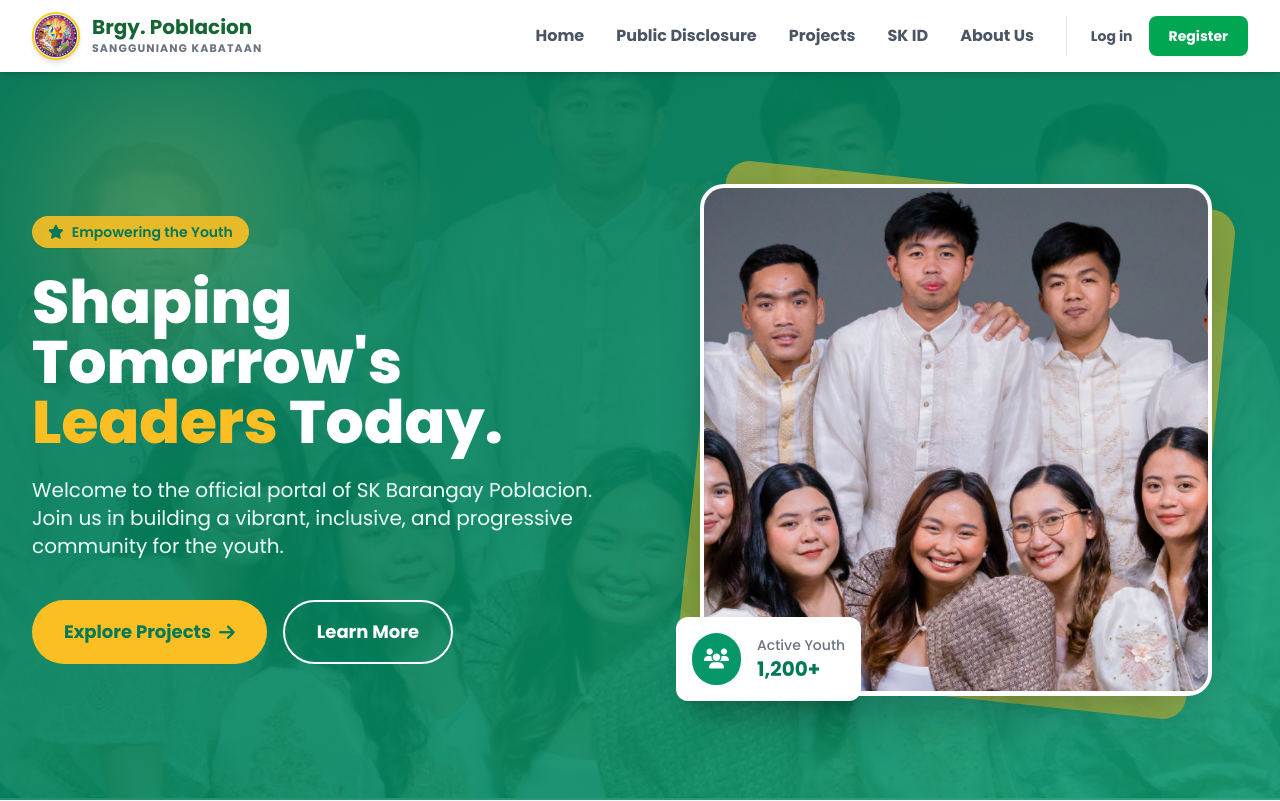
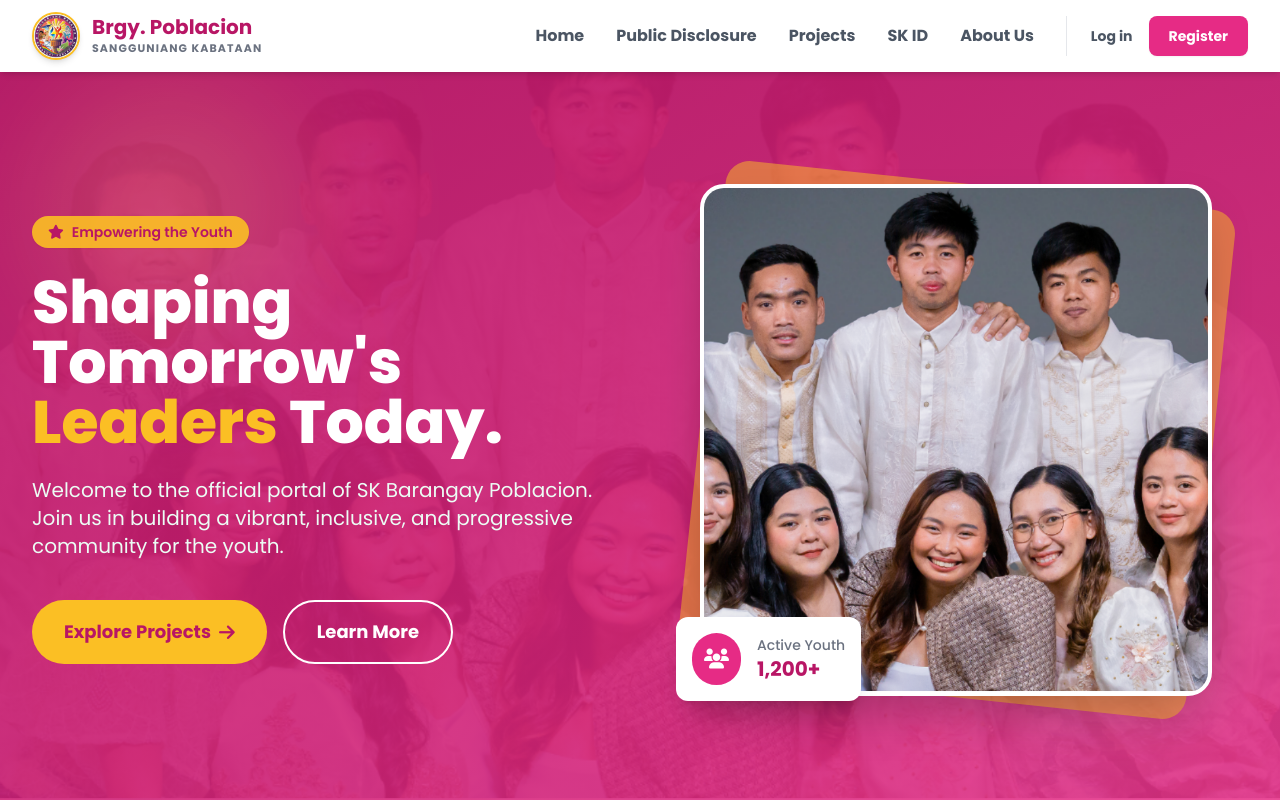
Before and after one commit to Hecate1021/skpob, a Laravel app: page / in a window 1280 px wide. Shown: the top 801 px of the page. Run offline with Laravel 12, Linux system fonts and the light colour scheme; data comes from the database, SQL or seed files in the repository; data that the repository does not hold is empty; style sheets or scripts are compiled from the project's sources.

Commit message:
update theme and id

```diff
--- a/resources/css/app.css
+++ b/resources/css/app.css
@@ -21,8 +21,8 @@
 }
 
 .hero-pattern {
-    background-color: #059669;
-    background-image: linear-gradient(135deg, rgba(5, 150, 105, 0.9) 0%, rgba(4, 120, 87, 0.95) 100%), url('https://images.unsplash.com/photo-1529156069898-49953e39b3ac?ixlib=rb-4.0.3&auto=format&fit=crop&w=2000&q=80');
+    background-color: #ff00ea;
+    background-image: linear-gradient(135deg, rgba(248, 60, 207, 0.9) 0%, rgba(4, 120, 87, 0.95) 100%), url('https://images.unsplash.com/photo-1529156069898-49953e39b3ac?ixlib=rb-4.0.3&auto=format&fit=crop&w=2000&q=80');
     background-size: cover;
     background-position: center;
     background-attachment: fixed;
--- a/resources/views/landing/partials/footer.blade.php
+++ b/resources/views/landing/partials/footer.blade.php
@@ -1,24 +1,21 @@
 <!-- Call to Action Section -->
 <!-- CTA Section -->
 <section class="py-20 relative overflow-hidden">
-    <div class="absolute inset-0 bg-[#00a651]"></div>
+    <!-- Updated to use your new pink sk-green theme variable -->
+    <div class="absolute inset-0 bg-sk-green"></div>
     <!-- Abstract pattern overlay -->
     <div class="absolute inset-0 opacity-10" style="background-image: radial-gradient(#FBBF24 2px, transparent 2px); background-size: 30px 30px;"></div>
 
     <div class="max-w-4xl mx-auto px-4 relative z-10 text-center">
         <h2 class="text-3xl md:text-5xl font-black text-white mb-6 tracking-tight">Be a Catalyst for Change</h2>
-        <p class="text-emerald-100 text-lg mb-10 max-w-2xl mx-auto font-medium leading-relaxed">
+        <!-- Changed emerald-100 to pink-100 for better blending -->
+        <p class="text-pink-100 text-lg mb-10 max-w-2xl mx-auto font-medium leading-relaxed">
             Do you have ideas to improve our community? We want to hear from you. Volunteer for our programs or suggest a new initiative today.
         </p>
         <div class="flex flex-col sm:flex-row gap-4 justify-center">
 
-            {{-- <!-- Volunteer Button (You can link this to a volunteer page later) -->
-            <button class="px-8 py-4 rounded-xl bg-white text-[#00a651] font-bold text-lg hover:bg-gray-50 hover:shadow-xl transition-all transform hover:-translate-y-1">
-                <i class="fas fa-hands-helping mr-2"></i> Become a Volunteer
-            </button> --}}
-
             <!-- Suggestion Button (Triggers Modal) -->
-            <button onclick="openSuggestionModal()" class="px-8 py-4 rounded-xl bg-yellow-400 text-green-900 font-bold text-lg hover:bg-yellow-300 hover:shadow-xl transition-all transform hover:-translate-y-1 shadow-lg">
+            <button onclick="openSuggestionModal()" class="px-8 py-4 rounded-xl bg-sk-yellow text-sk-darkgreen font-bold text-lg hover:bg-yellow-300 hover:shadow-xl transition-all transform hover:-translate-y-1 shadow-lg">
                 Suggest an Idea <i class="fas fa-lightbulb ml-1"></i>
             </button>
 
@@ -33,7 +30,7 @@
         <!-- Modal Header -->
         <div class="p-6 border-b border-gray-100 flex justify-between items-center bg-gray-50">
             <h3 class="text-xl font-bold text-gray-900 flex items-center gap-2">
-                <i class="fas fa-lightbulb text-yellow-500"></i> Suggest an Initiative
+                <i class="fas fa-lightbulb text-sk-yellow"></i> Suggest an Initiative
             </h3>
             <button onclick="closeSuggestionModal()" class="text-gray-400 hover:text-gray-600 transition-colors">
                 <i class="fas fa-times text-xl"></i>
@@ -41,21 +38,21 @@
         </div>
 
         <!-- Modal Form -->
-        <!-- Note: Update the action route when you create the backend logic to save this -->
-     <form action="{{ route('suggestions.store') }}" method="POST">
+        <form action="{{ route('suggestions.store') }}" method="POST">
             @csrf
             <div class="p-6 space-y-5">
                 <p class="text-sm text-gray-600 mb-2">Have a project in mind for Brgy. Poblacion? Let the SK Council know!</p>
 
                 <div>
                     <label class="block text-sm font-bold text-gray-700 mb-1">Your Name <span class="text-gray-400 font-normal">(Optional)</span></label>
-                    <input type="text" name="name" class="w-full px-4 py-3 rounded-lg border-gray-300 bg-gray-50 focus:bg-white focus:border-[#00a651] focus:ring focus:ring-green-500/20 transition-colors" placeholder="e.g. Juan Dela Cruz"
+                    <!-- Updated focus rings/borders to sk-green -->
+                    <input type="text" name="name" class="w-full px-4 py-3 rounded-lg border-gray-300 bg-gray-50 focus:bg-white focus:border-sk-green focus:ring focus:ring-sk-green/30 transition-colors" placeholder="e.g. Juan Dela Cruz"
                            @auth value="{{ Auth::user()->name }}" @endauth>
                 </div>
 
                 <div>
                     <label class="block text-sm font-bold text-gray-700 mb-1">Your Idea / Suggestion <span class="text-red-500">*</span></label>
-                    <textarea name="suggestion" rows="4" required class="w-full px-4 py-3 rounded-lg border-gray-300 bg-gray-50 focus:bg-white focus:border-[#00a651] focus:ring focus:ring-green-500/20 transition-colors" placeholder="Tell us how we can improve our barangay..."></textarea>
+                    <textarea name="suggestion" rows="4" required class="w-full px-4 py-3 rounded-lg border-gray-300 bg-gray-50 focus:bg-white focus:border-sk-green focus:ring focus:ring-sk-green/30 transition-colors" placeholder="Tell us how we can improve our barangay..."></textarea>
                 </div>
             </div>
 
@@ -64,7 +61,7 @@
                 <button type="button" onclick="closeSuggestionModal()" class="px-5 py-2.5 bg-white border border-gray-300 text-gray-700 font-bold rounded-xl hover:bg-gray-50 transition-colors shadow-sm">
                     Cancel
                 </button>
-                <button type="submit" class="px-5 py-2.5 bg-[#00a651] text-white font-bold rounded-xl hover:bg-green-700 transition-colors shadow-md flex items-center gap-2">
+                <button type="submit" class="px-5 py-2.5 bg-sk-green text-white font-bold rounded-xl hover:bg-sk-darkgreen transition-colors shadow-md flex items-center gap-2">
                     Submit Idea <i class="fas fa-paper-plane"></i>
                 </button>
             </div>
@@ -99,6 +96,7 @@
             <!-- Brand Info -->
             <div class="md:col-span-12 lg:col-span-4">
                 <div class="flex items-center gap-3 mb-6">
+                    <!-- Automatically uses the new pink sk-green -->
                     <div class="w-10 h-10 rounded-full bg-sk-green flex items-center justify-center text-white font-bold shadow-lg border border-sk-yellow">
                         SK
                     </div>
@@ -175,7 +173,7 @@
         <!-- Copyright -->
         <div class="pt-8 border-t border-gray-800 flex flex-col md:flex-row justify-between items-center gap-4">
             <p class="text-gray-500 text-sm text-center md:text-left">
-                &copy; <span id="year"></span> Sangguniang Kabataan of Brgy. Poblacion. All rights reserved.
+                © <span id="year"></span> Sangguniang Kabataan of Brgy. Poblacion. All rights reserved.
             </p>
             <div class="flex gap-4 text-sm text-gray-500">
                 <a href="#" class="hover:text-white transition-colors">Privacy Policy</a>
--- a/resources/views/landing/partials/navbar.blade.php
+++ b/resources/views/landing/partials/navbar.blade.php
@@ -5,34 +5,34 @@
 
             <!-- Logo -->
             <div class="flex-shrink-0 flex items-center gap-3">
-                <img src="{{ asset('images/logo.jpg') }}" alt="SK Logo" class="w-12 h-12 rounded-full shadow-md border-2 border-yellow-400 object-contain bg-white">
+                <img src="{{ asset('images/logo.jpg') }}" alt="SK Logo" class="w-12 h-12 rounded-full shadow-md border-2 border-sk-yellow object-contain bg-white">
                 <div>
-                    <h1 class="font-bold text-xl text-green-800 leading-tight">Brgy. Poblacion</h1>
+                    <h1 class="font-bold text-xl text-sk-darkgreen leading-tight">Brgy. Poblacion</h1>
                     <p class="text-[11px] text-gray-500 font-bold tracking-widest uppercase">Sangguniang Kabataan</p>
                 </div>
             </div>
 
             <!-- Desktop Menu -->
             <div class="hidden md:flex items-center space-x-8">
-                <a href="#home" class="text-gray-600 hover:text-green-600 font-bold transition-colors">Home</a>
-                <a href="#disclosure" class="text-gray-600 hover:text-green-600 font-bold transition-colors">Public Disclosure</a>
-                <a href="#projects" class="text-gray-600 hover:text-green-600 font-bold transition-colors">Projects</a>
-                <a href="#sk-id" class="text-gray-600 hover:text-green-600 font-bold transition-colors">SK ID</a>
-                <a href="#about" class="text-gray-600 hover:text-green-600 font-bold transition-colors">About Us</a>
+                <a href="#home" class="text-gray-600 hover:text-sk-green font-bold transition-colors">Home</a>
+                <a href="#disclosure" class="text-gray-600 hover:text-sk-green font-bold transition-colors">Public Disclosure</a>
+                <a href="#projects" class="text-gray-600 hover:text-sk-green font-bold transition-colors">Projects</a>
+                <a href="#sk-id" class="text-gray-600 hover:text-sk-green font-bold transition-colors">SK ID</a>
+                <a href="#about" class="text-gray-600 hover:text-sk-green font-bold transition-colors">About Us</a>
 
                 <!-- Desktop Auth Links -->
                 <div class="flex items-center gap-4 pl-6 border-l border-gray-200">
                     @if (Route::has('login'))
                         @auth
-                            <a href="{{ url('/dashboard') }}" class="px-5 py-2.5 bg-[#00a651] text-white font-bold rounded-lg hover:bg-green-700 transition-colors shadow-sm text-sm flex items-center gap-2">
+                            <a href="{{ url('/dashboard') }}" class="px-5 py-2.5 bg-sk-green text-white font-bold rounded-lg hover:bg-sk-darkgreen transition-colors shadow-sm text-sm flex items-center gap-2">
                                 <i class="fas fa-home"></i> Dashboard
                             </a>
                         @else
-                            <a href="{{ route('login') }}" class="text-sm font-bold text-gray-600 hover:text-green-600 transition-colors">
+                            <a href="{{ route('login') }}" class="text-sm font-bold text-gray-600 hover:text-sk-green transition-colors">
                                 Log in
                             </a>
                             @if (Route::has('register'))
-                                <a href="{{ route('register') }}" class="px-5 py-2.5 bg-[#00a651] text-white font-bold rounded-lg hover:bg-green-700 transition-colors shadow-sm text-sm">
+                                <a href="{{ route('register') }}" class="px-5 py-2.5 bg-sk-green text-white font-bold rounded-lg hover:bg-sk-darkgreen transition-colors shadow-sm text-sm">
                                     Register
                                 </a>
                             @endif
@@ -43,7 +43,7 @@
 
             <!-- Mobile Menu Button (Uses direct onclick) -->
             <div class="md:hidden flex items-center">
-                <button onclick="toggleMobileMenu()" class="text-gray-600 hover:text-green-600 focus:outline-none p-2 rounded-lg bg-gray-50 border border-gray-100 transition-colors">
+                <button onclick="toggleMobileMenu()" class="text-gray-600 hover:text-sk-green focus:outline-none p-2 rounded-lg bg-gray-50 border border-gray-100 transition-colors">
                     <i id="mobile-menu-icon" class="fas fa-bars text-xl w-6 h-6 flex items-center justify-center"></i>
                 </button>
             </div>
@@ -54,19 +54,19 @@
     <div id="mobile-menu" class="hidden md:hidden absolute top-full left-0 w-full bg-white border-t border-gray-100 shadow-xl pb-4">
         <div class="px-4 pt-4 pb-2 space-y-2">
             <!-- Notice each link also calls toggleMobileMenu() to close it when tapped -->
-            <a href="#home" onclick="toggleMobileMenu()" class="block px-4 py-3 text-base font-bold text-gray-700 hover:text-green-600 hover:bg-green-50 rounded-xl transition-colors">
+            <a href="#home" onclick="toggleMobileMenu()" class="block px-4 py-3 text-base font-bold text-gray-700 hover:text-sk-green hover:bg-pink-50 rounded-xl transition-colors">
                 <i class="fas fa-home w-6 text-center mr-2 text-gray-400"></i> Home
             </a>
-            <a href="#disclosure" onclick="toggleMobileMenu()" class="block px-4 py-3 text-base font-bold text-gray-700 hover:text-green-600 hover:bg-green-50 rounded-xl transition-colors">
+            {{-- <a href="#disclosure" onclick="toggleMobileMenu()" class="block px-4 py-3 text-base font-bold text-gray-700 hover:text-sk-green hover:bg-pink-50 rounded-xl transition-colors">
                 <i class="fas fa-folder-open w-6 text-center mr-2 text-gray-400"></i> Public Disclosure
             </a>
-            <a href="#projects" onclick="toggleMobileMenu()" class="block px-4 py-3 text-base font-bold text-gray-700 hover:text-green-600 hover:bg-green-50 rounded-xl transition-colors">
+            <a href="#projects" onclick="toggleMobileMenu()" class="block px-4 py-3 text-base font-bold text-gray-700 hover:text-sk-green hover:bg-pink-50 rounded-xl transition-colors">
                 <i class="fas fa-calendar-alt w-6 text-center mr-2 text-gray-400"></i> Projects
             </a>
-            <a href="#sk-id" onclick="toggleMobileMenu()" class="block px-4 py-3 text-base font-bold text-gray-700 hover:text-green-600 hover:bg-green-50 rounded-xl transition-colors">
-                <i class="fas fa-id-card w-6 text-center mr-2 text-gray-400"></i> SK ID
+            <a href="#sk-id" onclick="toggleMobileMenu()" class="block px-4 py-3 text-base font-bold text-gray-700 hover:text-sk-green hover:bg-pink-50 rounded-xl transition-colors">
+                <i class="fas fa-id-card w-6 text-center mr-2 text-gray-400"></i> SK ID --}}
             </a>
-            <a href="#about" onclick="toggleMobileMenu()" class="block px-4 py-3 text-base font-bold text-gray-700 hover:text-green-600 hover:bg-green-50 rounded-xl transition-colors">
+            <a href="#about" onclick="toggleMobileMenu()" class="block px-4 py-3 text-base font-bold text-gray-700 hover:text-sk-green hover:bg-pink-50 rounded-xl transition-colors">
                 <i class="fas fa-info-circle w-6 text-center mr-2 text-gray-400"></i> About Us
             </a>
 
@@ -74,7 +74,7 @@
             <div class="border-t border-gray-100 pt-4 mt-2 px-2">
                 @if (Route::has('login'))
                     @auth
-                        <a href="{{ url('/dashboard') }}" class="block px-4 py-3 text-center text-base font-bold text-white bg-[#00a651] hover:bg-green-700 rounded-xl shadow-md transition-colors">
+                        <a href="{{ url('/dashboard') }}" class="block px-4 py-3 text-center text-base font-bold text-white bg-sk-green hover:bg-sk-darkgreen rounded-xl shadow-md transition-colors">
                             Go to Dashboard <i class="fas fa-arrow-right ml-1"></i>
                         </a>
                     @else
@@ -83,7 +83,7 @@
                                 Log in
                             </a>
                             @if (Route::has('register'))
-                                <a href="{{ route('register') }}" class="block px-4 py-3 text-center text-base font-bold text-white bg-[#00a651] hover:bg-green-700 rounded-xl shadow-md transition-colors">
+                                <a href="{{ route('register') }}" class="block px-4 py-3 text-center text-base font-bold text-white bg-sk-green hover:bg-sk-darkgreen rounded-xl shadow-md transition-colors">
                                     Register
                                 </a>
                             @endif
```
Also changed, not shown: resources/views/layouts/admin.blade.php (+13 -11 lines), tailwind.config.js (+8 -4 lines), public/images/id.png.
